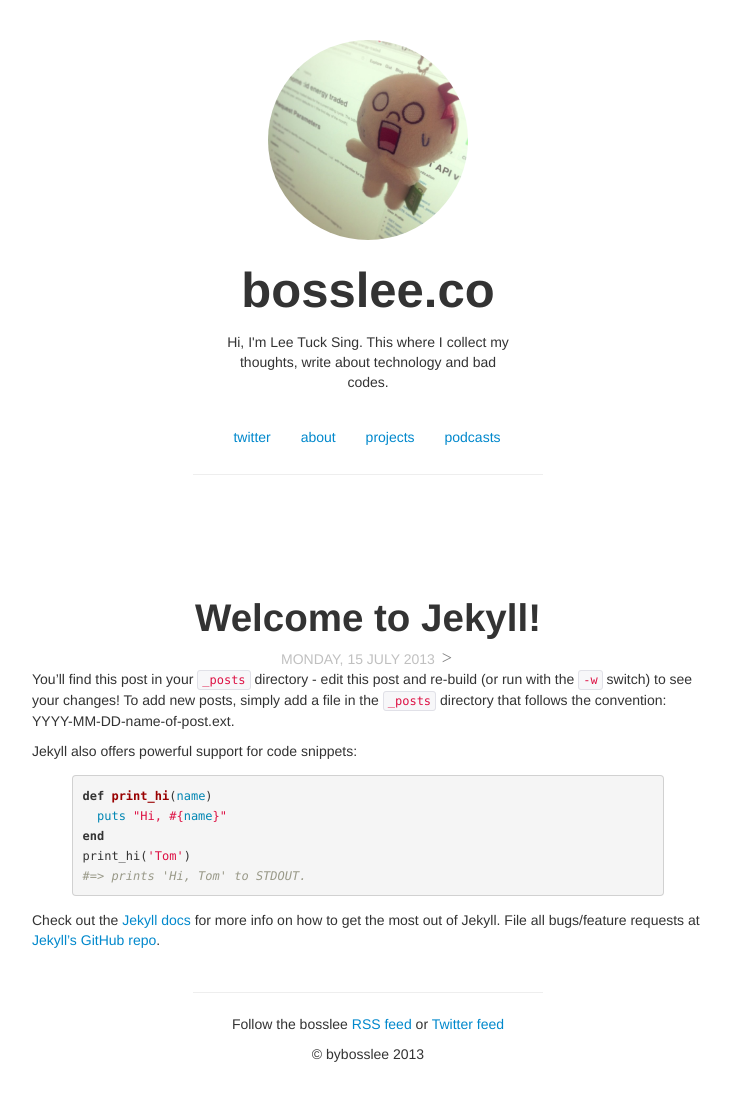
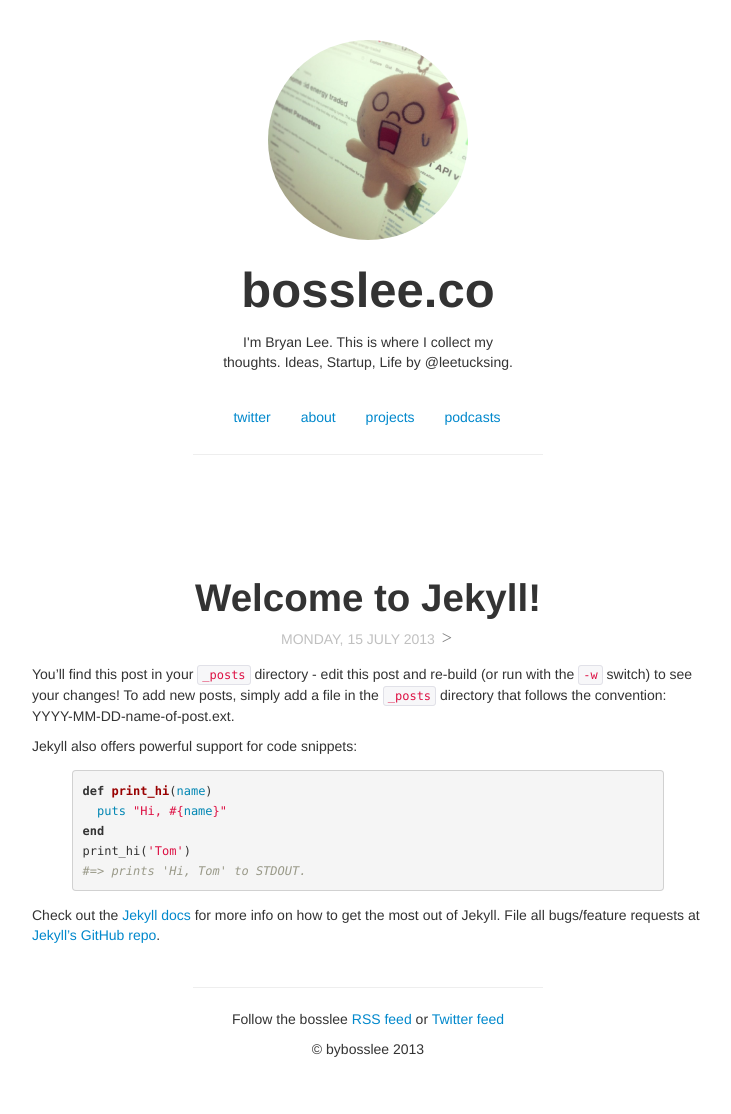
Before and after one commit to athanhcong/bosslee, a Jekyll site: the page built from index.html, in a window 1280 px wide. Shown: the whole page, without its empty margins (272-1003 px from the left). Built offline with Jekyll 4.4.1, drawn with Linux system fonts in a browser that asks for light colours; nearby versions of some CDN libraries; library files that are not in the unit come from our copies.

Commit message:
added site name and site description
Signed-off-by: Bryan Lee <leetucksing@gmail.com>

```diff
--- a/_config.yml
+++ b/_config.yml
@@ -1,5 +1,5 @@
 name: bosslee.co
-description: Hi, I'm Lee Tuck Sing. This where I collect my thoughts, write about technology and bad codes.
+description: I'm Bryan Lee. This is where I collect my thoughts. Ideas, Startup, Life by @leetucksing.
 url: http://bosslee.github.io/
 permalink: pretty
 pygments: true
--- a/_layouts/default.html
+++ b/_layouts/default.html
@@ -11,7 +11,7 @@
         </title>
 
         <meta name="viewport" content="width=device-width">
-        <meta name="description" content="Hi, I'm Lee Tuck Sing. This where I collect my thoughts, write about technology and bad codes.">
+        <meta name="description" content="{{ site.description }}">
         <meta name="author" content="lee tuck sing">
 
         <!-- syntax highlighting CSS -->
@@ -43,11 +43,11 @@
         <div class="container-narrow">
           <header class="senbei">
             <a href="/" title="Home">
-              <img id="mylogo" src="/images/badcode.jpg" alt="Test Test">
+              <img id="mylogo" src="/images/badcode.jpg" alt="badcode">
             </a>
             <div style="text-align:center">
-              <h1 id="bigtext">bosslee.co</h1>
-              <p id="bigsubtext">Hi, I'm Lee Tuck Sing. This where I collect my thoughts, write about technology and bad codes.</p>
+              <h1 id="bigtext">{{ site.name }}</h1>
+              <p id="bigsubtext">{{ site.description }}</p>
                   <ul class="nav nav-pills">
                     <li><a href="https://twitter.com/leetucksing" title="follow me">twitter</a></li>
                     <li><a href="#" title="@leetucksing">about</a></li>
--- a/css/styles.css
+++ b/css/styles.css
@@ -60,6 +60,7 @@
   text-align: center;
   font-size: 100%;
   color: #C0C0C0;
+  margin-bottom: 15px;
 }
 div.datepost {
   text-align: center;
@@ -118,7 +119,7 @@
 }
 
 #bigsubtext {
-  max-width: 290px;
+  max-width: 310px;
   margin: 22px auto 28px;
   text-align: centered;
 }
```
